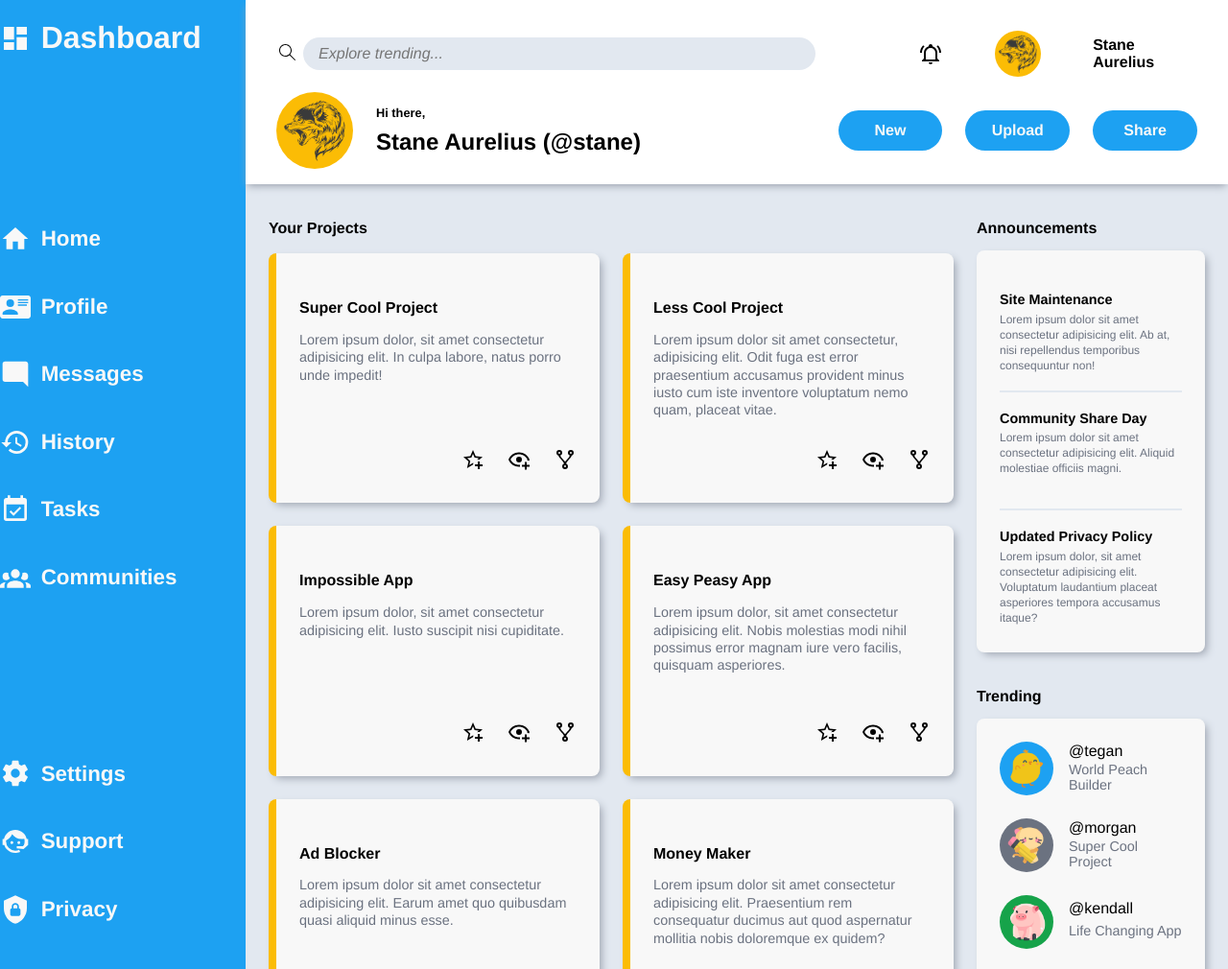
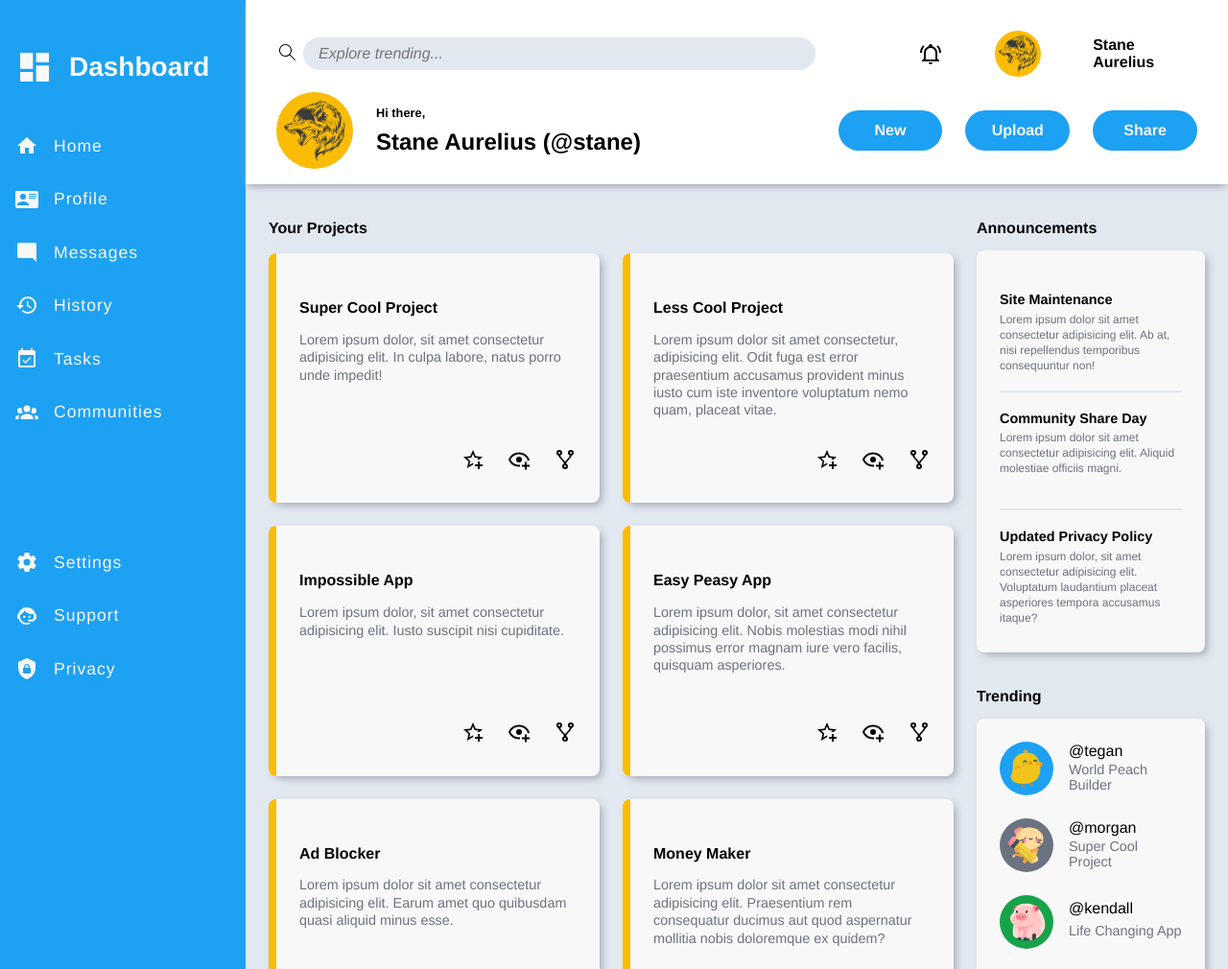
Before and after one commit to staneaurelius/full-stack-javascript, a plain HTML site: page 02-admin-dashboard/index.html in a window 1280 px wide. Shown: the top 1010 px of the page at 96% size. Drawn offline with Linux system fonts and the light colour scheme.

Commit message:
Fix sidebar styling

```diff
--- a/02-admin-dashboard/css/style.css
+++ b/02-admin-dashboard/css/style.css
@@ -130,24 +130,42 @@ button {
     grid-row: 1 / 3;
     background-color: var(--blue);
     display: grid;
+    grid-template-rows: 1fr 4fr 5fr;
     align-items: start;
+    padding: 16px;
 }
 
 .logo, .nav div, .config div {
     display: grid;
-    grid-template-columns: 1fr 5fr;
+    grid-template-columns: 1fr 9fr;
+    gap: 16px;
     align-items: center;
     color: var(--white);
 }
 
+.logo {
+    align-self: center;
+}
+
+.logo svg {
+    width: 2.5rem;
+    height: 2.5rem;
+}
+
+h1 {
+    margin: 0;
+    font-size: 1.75rem;
+}
+
 .nav svg, .config svg {
-    width: 2rem;
-    height: 2rem;
+    width: 1.5rem;
+    height: 1.5rem;
 }
 
 .sidebar p {
-    font-size: 1.4em;
-    font-weight: 600;
+    font-size: 1.1rem;
+    font-weight: 550;
+    letter-spacing: 0.1ch;
 }
 
 /* Main Content */
```
